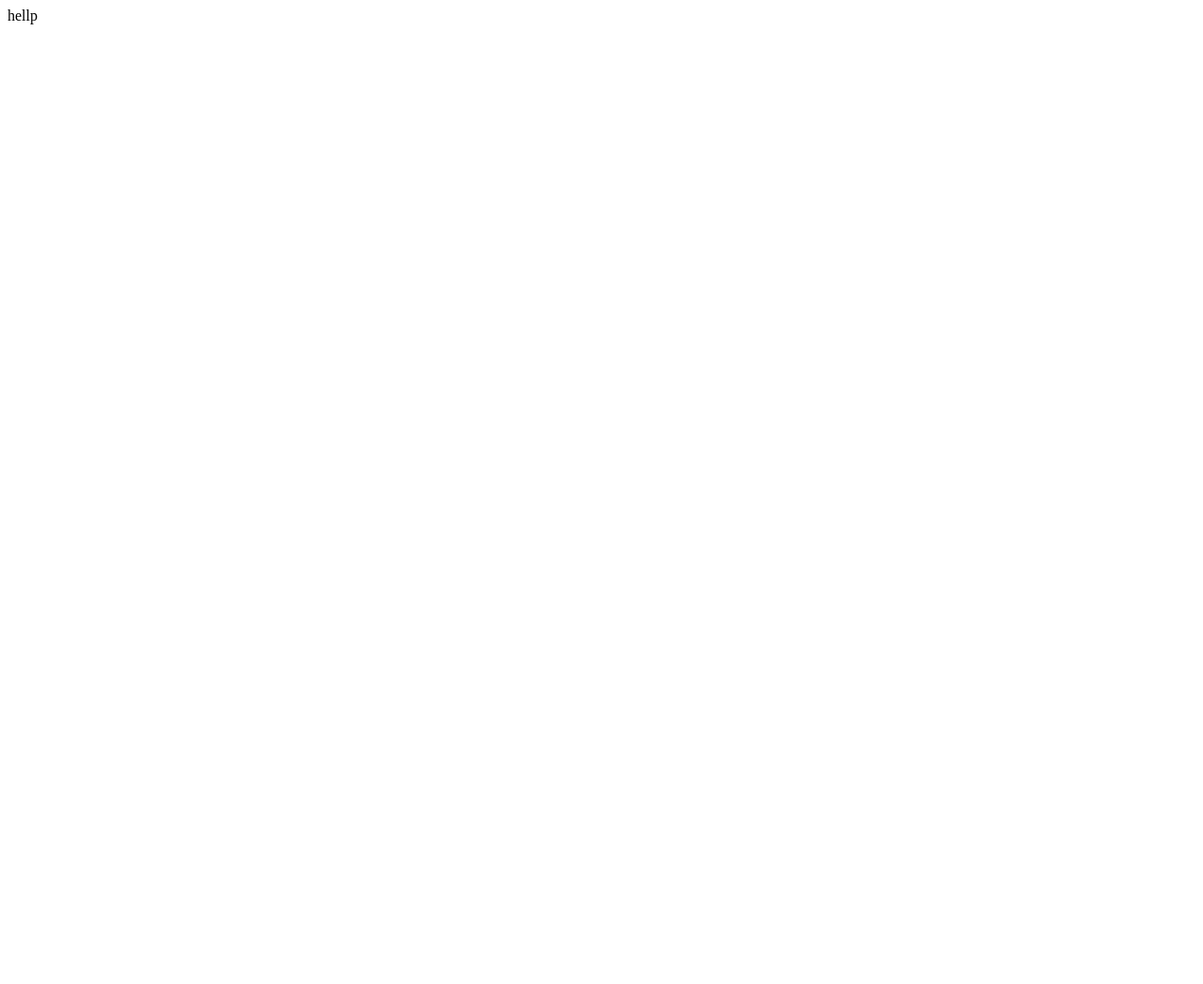
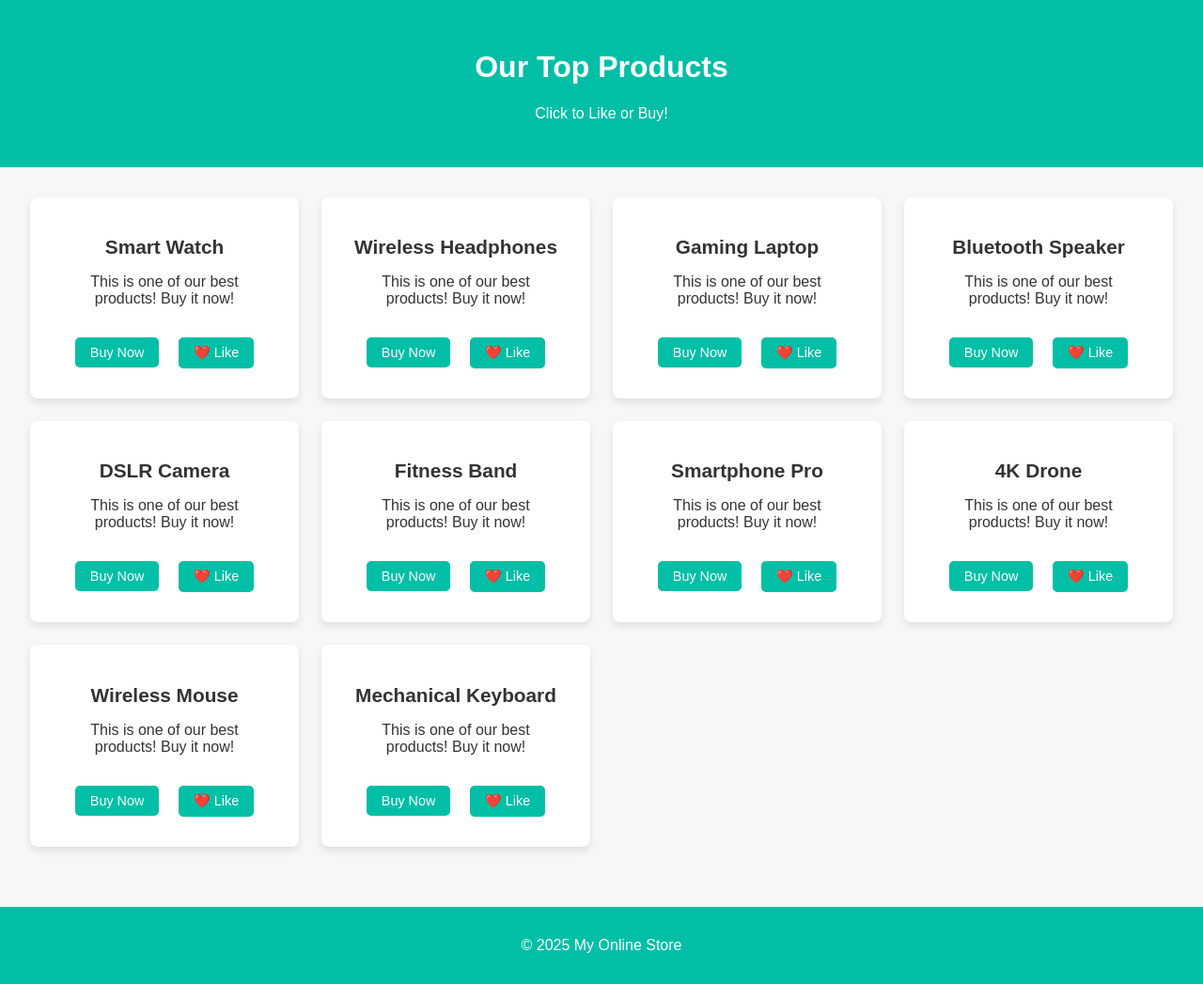
Before and after one commit to hiranmaye-12/my-portfolio, a plain HTML site: page Product page/index.html in a window 1280 px wide. Shown: the whole page at 94% size. Before the commit the page ends 800 px from the top, so only its background shows below. Drawn offline with Linux system fonts and the light colour scheme.

Commit message:
Add files via upload

```diff
--- a/Product page/index.html
+++ b/Product page/index.html
@@ -1,7 +1,26 @@
-<html>
+<!DOCTYPE html>
+<html lang="en">
 <head>
+  <meta charset="UTF-8">
+  <meta name="viewport" content="width=device-width, initial-scale=1">
+  <title>Product Page Without Images</title>
+  <link rel="stylesheet" href="style.css">
 </head>
-  <body>
-    <p>hellp</p>
-  </body>
+<body>
+
+<header>
+  <h1>Our Top Products</h1>
+  <p>Click to Like or Buy!</p>
+</header>
+
+<main class="product-grid" id="product-grid">
+  <!-- Products will load here dynamically -->
+</main>
+
+<footer>
+  <p>&copy; 2025 My Online Store</p>
+</footer>
+
+<script src="script.js"></script>
+</body>
 </html>
--- /dev/null
+++ b/Product page/script.js
@@ -0,0 +1,46 @@
+document.addEventListener('DOMContentLoaded', () => {
+  const products = [
+    "Smart Watch",
+    "Wireless Headphones",
+    "Gaming Laptop",
+    "Bluetooth Speaker",
+    "DSLR Camera",
+    "Fitness Band",
+    "Smartphone Pro",
+    "4K Drone",
+    "Wireless Mouse",
+    "Mechanical Keyboard"
+  ];
+
+  const productGrid = document.getElementById('product-grid');
+
+  products.forEach(productName => {
+    const card = document.createElement('div');
+    card.className = 'product-card';
+
+    card.innerHTML = `
+      <h2>${productName}</h2>
+      <p>This is one of our best products! Buy it now!</p>
+      <button class="buy-button">Buy Now</button>
+      <button class="like-button">❤️ Like</button>
+    `;
+
+    productGrid.appendChild(card);
+  });
+
+  // Button functions
+  document.querySelectorAll('.buy-button').forEach(button => {
+    button.addEventListener('click', (e) => {
+      const productName = e.target.parentElement.querySelector('h2').innerText;
+      alert(`🛒 You bought ${productName}! Thank you!`);
+    });
+  });
+
+  document.querySelectorAll('.like-button').forEach(button => {
+    let likes = 0;
+    button.addEventListener('click', () => {
+      likes++;
+      button.innerText = `❤️ ${likes} Likes`;
+    });
+  });
+});
--- /dev/null
+++ b/Product page/style.css
@@ -0,0 +1,68 @@
+body {
+  margin: 0;
+  font-family: 'Poppins', sans-serif;
+  background-color: #f7f7f7;
+  color: #333;
+}
+
+header {
+  background-color: #00BFA6; /* Beautiful Teal Blue */
+  color: white;
+  padding: 2rem;
+  text-align: center;
+}
+
+footer {
+  background-color: #00BFA6; /* Beautiful Teal Blue */
+  color: white;
+  text-align: center;
+  padding: 1rem;
+  margin-top: 2rem;
+}
+
+.product-grid {
+  display: grid;
+  grid-template-columns: repeat(auto-fit, minmax(250px, 1fr));
+  gap: 1.5rem;
+  padding: 2rem;
+}
+
+.product-card {
+  background-color: white;
+  border-radius: 8px;
+  overflow: hidden;
+  box-shadow: 0 4px 8px rgba(0,0,0,0.1);
+  text-align: center;
+  padding: 1.5rem;
+  transition: transform 0.2s;
+}
+
+.product-card:hover {
+  transform: translateY(-5px);
+}
+
+.product-card h2 {
+  font-size: 1.3rem;
+  margin-bottom: 1rem;
+}
+
+.product-card p {
+  font-size: 1rem;
+  padding: 0 1rem;
+  margin-bottom: 1.5rem;
+}
+
+.buy-button, .like-button {
+  background-color: #00BFA6; /* Beautiful Teal Blue */
+  color: white;
+  border: none;
+  padding: 0.5rem 1rem;
+  margin: 0.5rem;
+  border-radius: 5px;
+  cursor: pointer;
+  font-size: 0.9rem;
+}
+
+.buy-button:hover, .like-button:hover {
+  background-color: #00796B; /* Darker Teal for hover */
+}
```
